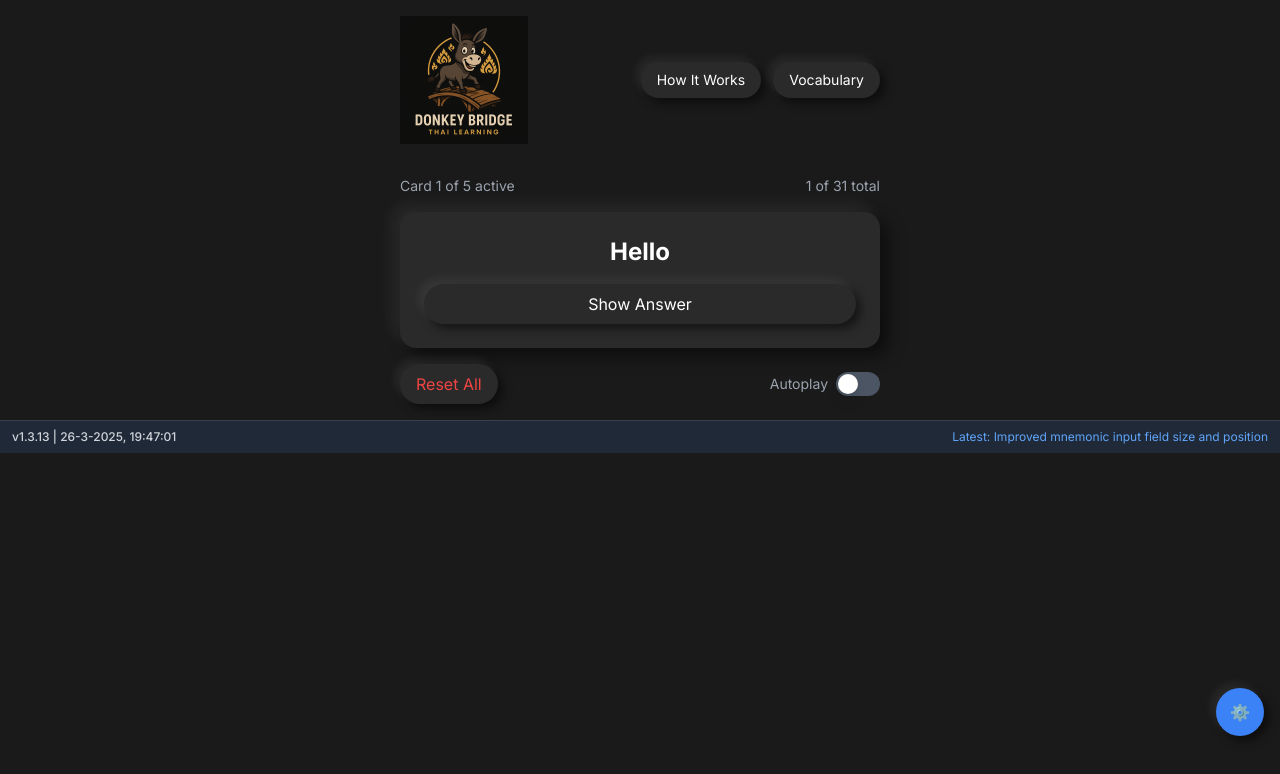
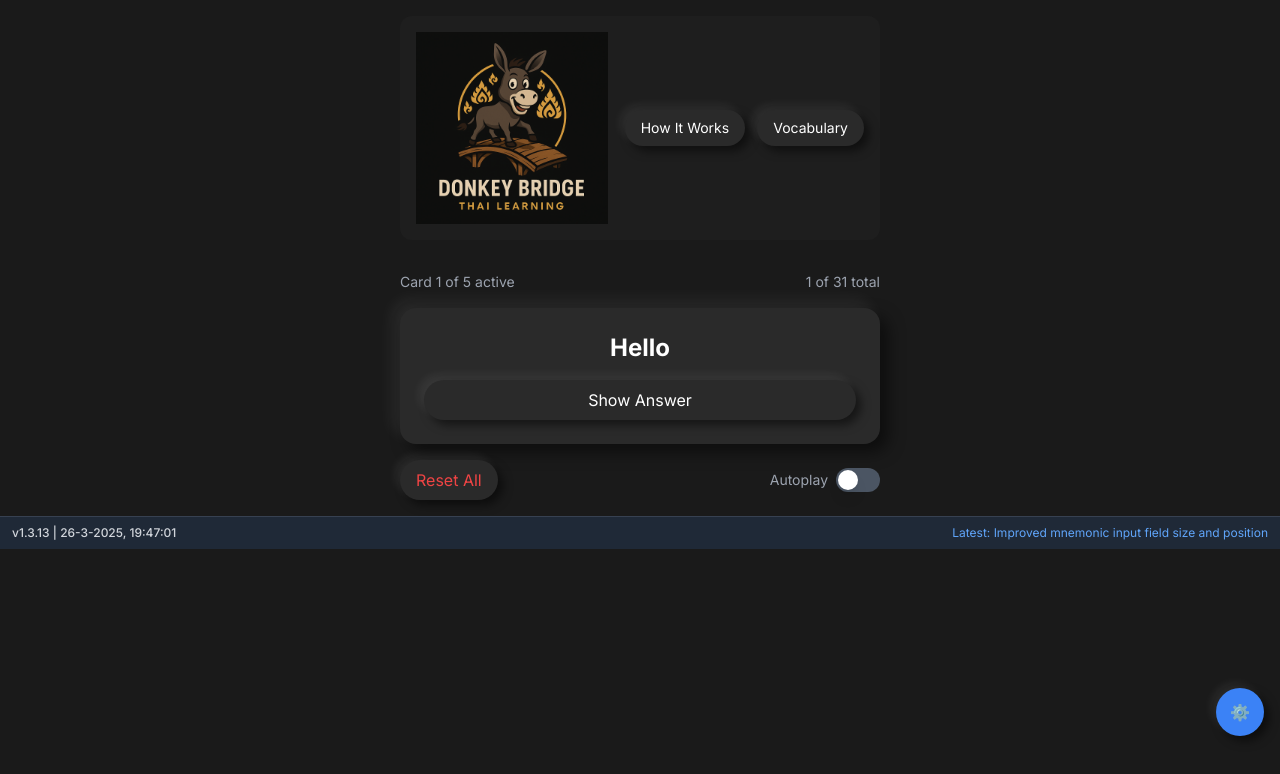
Before and after one commit to MaartenRischen/ThaiFlashcardsApp, a Next.js app: page / in a window 1280 px wide. Shown: the top 774 px of the page. Built offline with nearby package versions, Linux system fonts and the light colour scheme.

Commit message:
Fix logo display in header

```diff
--- a/app/page.tsx
+++ b/app/page.tsx
@@ -1119,13 +1119,16 @@ export default function ThaiFlashcards() {
   return (
     <main className="min-h-screen bg-[#1a1a1a] flex flex-col">
       <div className="w-full max-w-lg mx-auto p-4 space-y-4">
-        {/* Header with Logo */}
-        <div className="flex items-center justify-between mb-8">
+        {/* Header */}
+        <div className="flex flex-col mb-8">
+          <div className="w-full flex items-center justify-between bg-[#1E1E1E] rounded-xl p-4">
+            <div className="w-48">
               <img
                 src="/images/donkey-bridge-logo.png"
                 alt="Donkey Bridge Thai Learning"
-            className="h-32 w-32 object-contain"
+                className="w-full h-auto"
               />
+            </div>
             <div className="flex space-x-3">
               <button
                 onClick={() => setShowHowItWorks(!showHowItWorks)}
@@ -1139,6 +1142,7 @@ export default function ThaiFlashcards() {
               >
                 Vocabulary
               </button>
+            </div>
           </div>
         </div>
 
```
Lines whose indentation alone changed are shown as unchanged.
